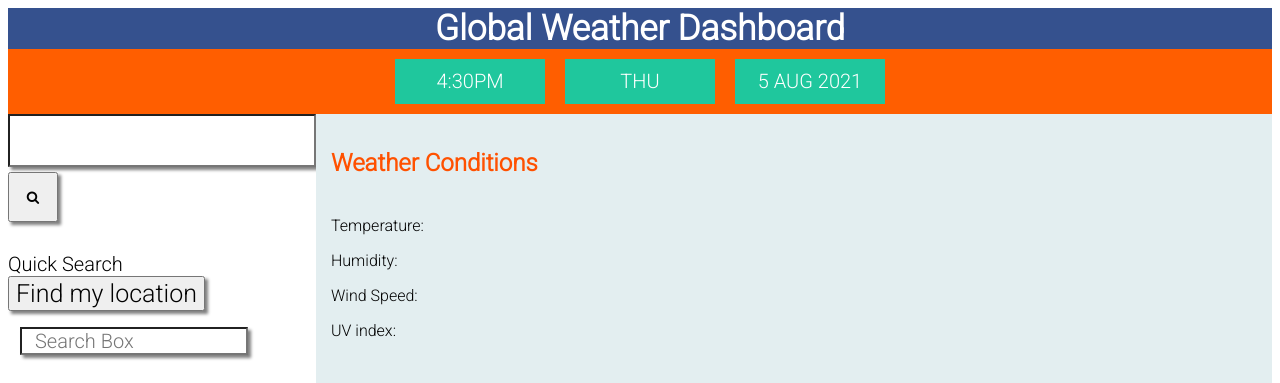
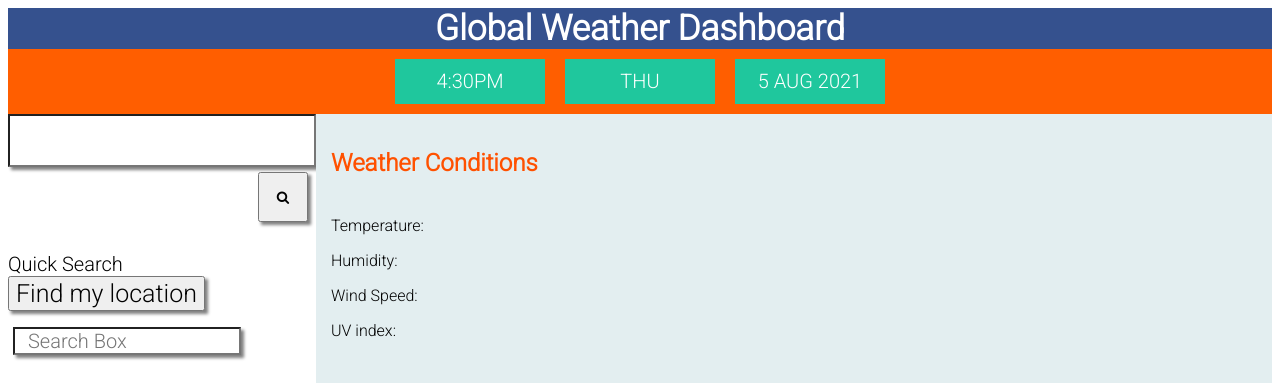
Before and after one commit to francislu2021/lukweatherdash, a plain HTML site: page index.html in a window 1280 px wide. Shown: the top 383 px of the page. Drawn offline with nearby package versions, Linux system fonts and the light colour scheme; some packages are replaced by stand-ins of ours.

Commit message:
searchbtn position

```diff
--- a/assets/css/style.css
+++ b/assets/css/style.css
@@ -47,6 +47,7 @@ h1 {
    width: 50px;
    cursor: pointer;
    margin-bottom: 30px;
+   margin-left: 250px;
 
 }
 #search-button:hover {
@@ -188,7 +189,7 @@ color: white;
     font-family: Roboto;
     font-size: 20px;
     font-weight: 300;
-    margin-left: 12px;
+    margin-left: 5px;
     padding: 0 11px 0 13px;
     text-overflow: ellipsis;
     width: 200px;
```
Also changed, not shown: index.html (+2 -0 lines).
